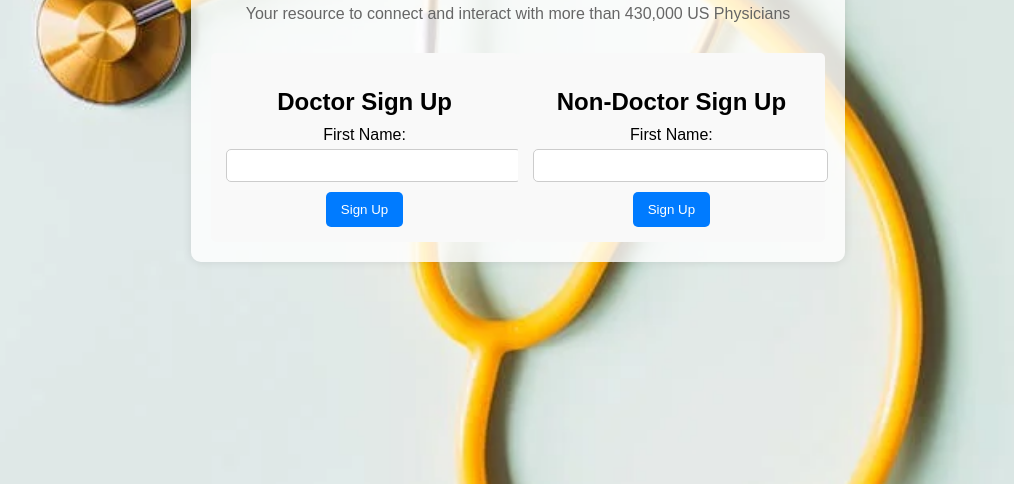
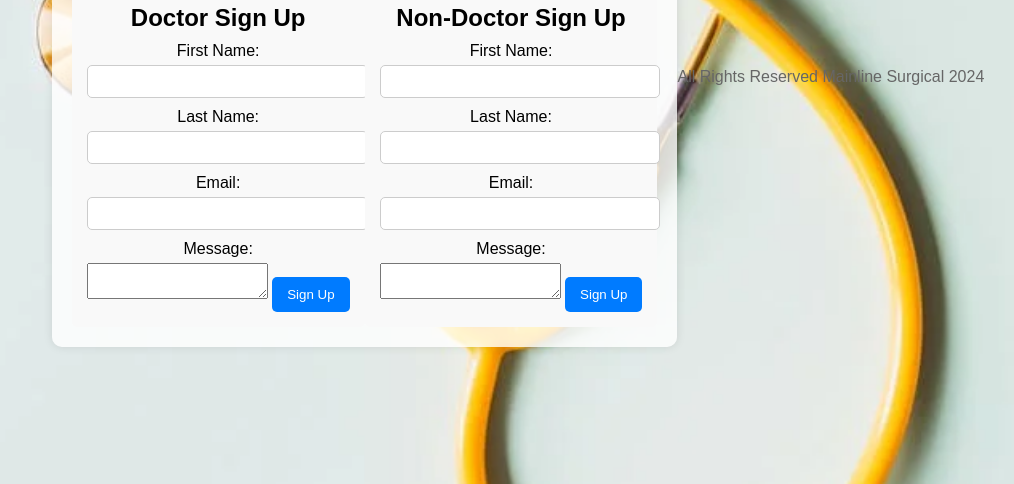
Before and after one commit to Shiven14/drcricle, a plain HTML site: page index.html in a window 1280 px wide. Shown: the part 316-800 px from the top of the page, without its empty margins (122-1136 px from the left). Drawn offline with Linux system fonts and the light colour scheme; files that its build step writes are made by us from their sources; files whose address does not match are found by name.

Commit message:
Update index.html

```diff
--- a/index.html
+++ b/index.html
@@ -17,6 +17,16 @@
                 <form id="doctor-signup">
                     <label for="doc-first-name">First Name:</label>
                     <input type="text" id="doc-first-name" name="doc-first-name" required>
+
+                    <label for="doc-last-name">Last Name:</label>
+                    <input type="text" id="doc-last-name" name="doc-last-name" required>
+
+                    <label for="doc-email">Email:</label>
+                    <input type="email" id="doc-email" name="doc-email" required>
+
+                    <label for="doc-message">Message:</label>
+                    <textarea id="doc-message" name="doc-message" required></textarea>
+
                     <button type="submit">Sign Up</button>
                 </form>
             </div>
@@ -26,11 +36,25 @@
                 <form id="nondoctor-signup">
                     <label for="nondoc-first-name">First Name:</label>
                     <input type="text" id="nondoc-first-name" name="nondoc-first-name" required>
+
+                    <label for="nondoc-last-name">Last Name:</label>
+                    <input type="text" id="nondoc-last-name" name="nondoc-last-name" required>
+
+                    <label for="nondoc-email">Email:</label>
+                    <input type="email" id="nondoc-email" name="nondoc-email" required>
+
+                    <label for="nondoc-message">Message:</label>
+                    <textarea id="nondoc-message" name="nondoc-message" required></textarea>
+
                     <button type="submit">Sign Up</button>
                 </form>
             </div>
         </div>
     </div>
+
+    <footer>
+        <p>All Rights Reserved Mainline Surgical 2024</p>
+    </footer>
     <script src="scripts/main.js"></script>
 </body>
 </html>
```
